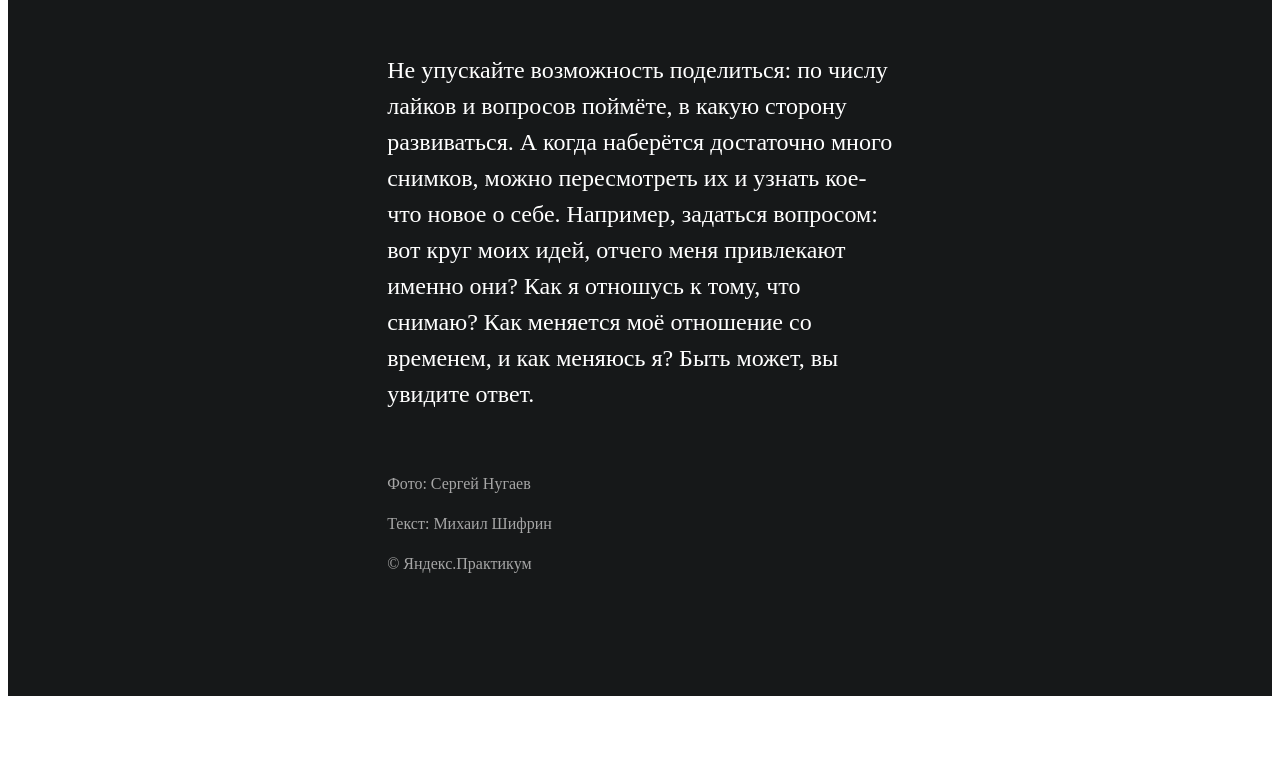
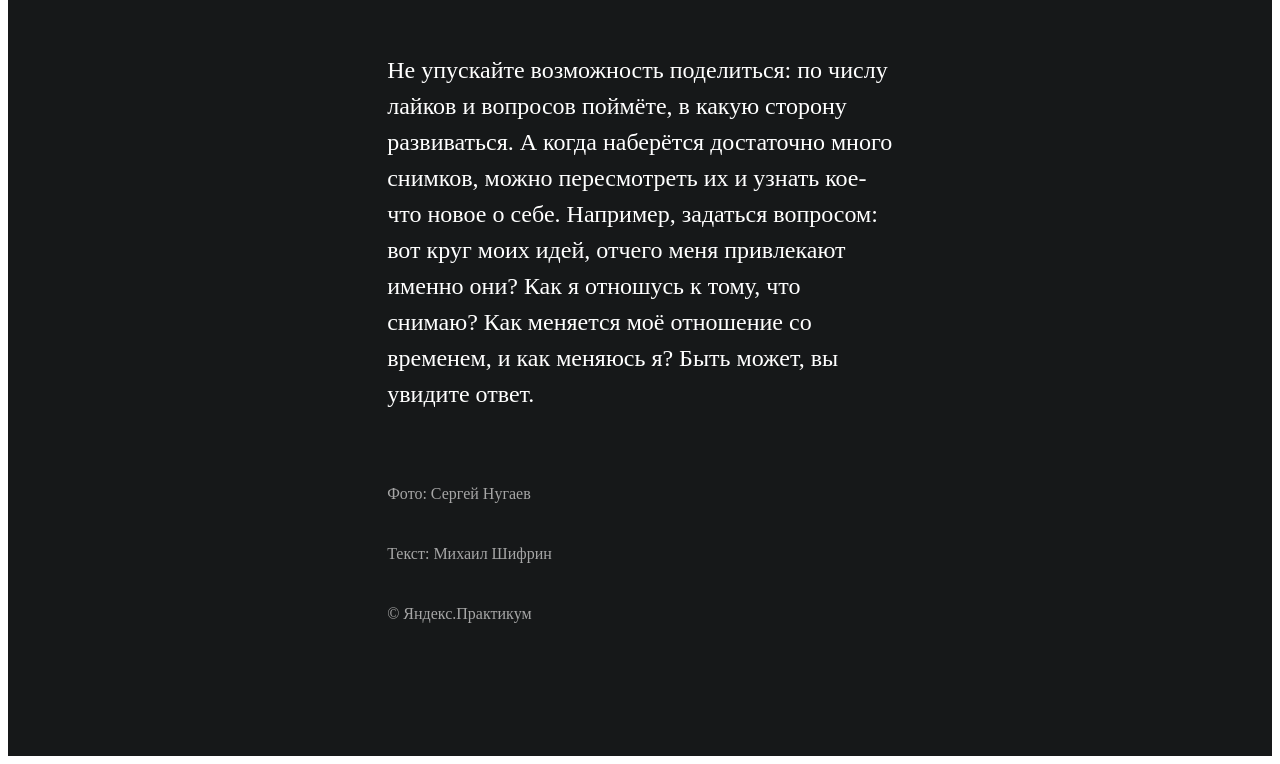
Before and after one commit to AnaKi96/first-project, a plain HTML site: page index.html in a window 1280 px wide. Shown: the part 10136-10900 px from the top of the page. Before the commit the page ends 10840 px from the top, so only its background shows below. Drawn offline with Linux system fonts and the light colour scheme.

Commit message:
второй коммит

```diff
--- a/style.css
+++ b/style.css
@@ -172,7 +172,7 @@ bottom: 40px;
 
 .menu__picture_theme_expression {
 bottom: 40px;
- right: 40px;
+ right: 30px;
 }
 
 /* общие свойства контейнеров с обычными иллюстрациями в тексте */
@@ -213,7 +213,7 @@ bottom: 40px;
 /* свойства контейнера с информацией об авторах и авторских правах */
 .content__item_type_copyright {
   margin-top: 40px;
-  font-size: 22px;
+  font-size: 25px;
   line-height: 30px;
   color: #a6a6a6;
 }
@@ -221,7 +221,7 @@ bottom: 40px;
 /* свойства текста строки с информацией об авторе */
 .content__text_type_copyright {
   font-size: 16px;
-  line-height: 24px;
+  line-height: 44px;
   margin-bottom: 0;
 }
 .menu__item:hover .menu__picture {
```
